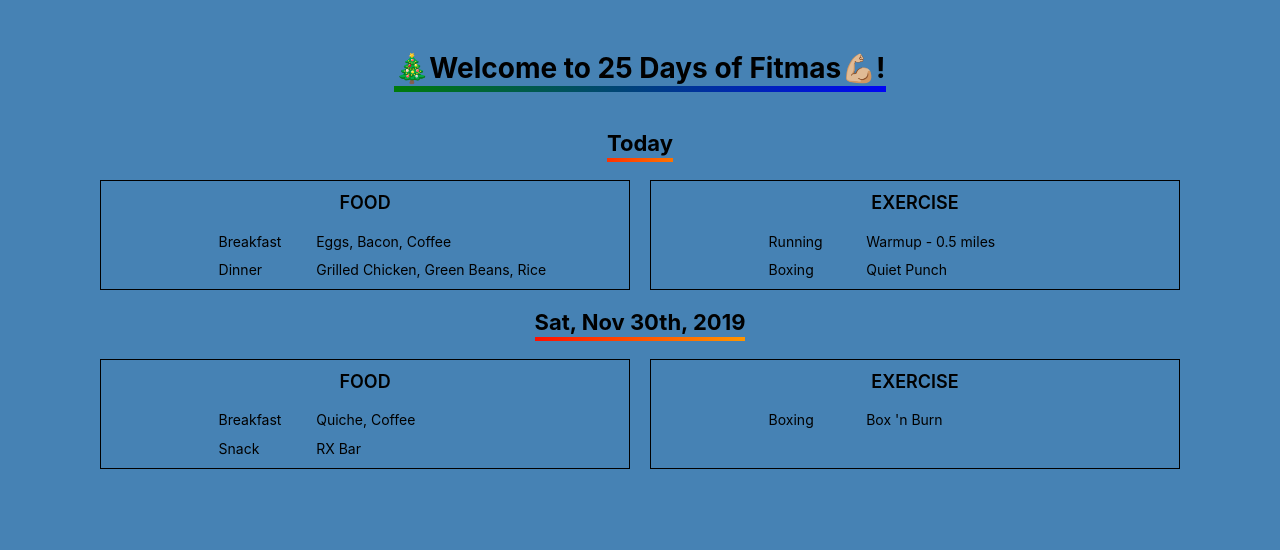
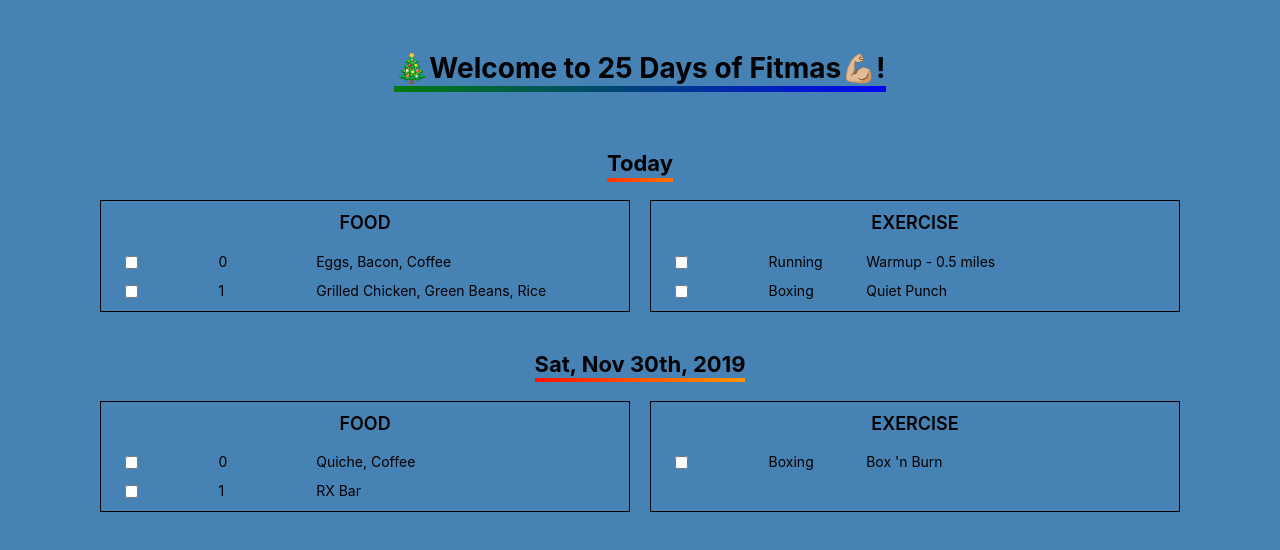
Before and after one commit to sbarli/fitmas, a React (Create React App) app: page / in a window 1280 px wide. Shown: the top 550 px of the page. Built offline with nearby package versions, Linux system fonts and the light colour scheme.

Commit message:
(refactor)  ♻️  to use new dummy data and new ViewItemRow component

```diff
--- a/src/components/DayView/DayView.jsx
+++ b/src/components/DayView/DayView.jsx
@@ -1,14 +1,15 @@
-import React from 'react';
+import React, { useState } from 'react';
 import PropTypes from 'prop-types';
 import moment from 'moment';
 // components
 import Header from '../../libs/ui/Header/Header';
-import Paragraph from '../../libs/ui/Paragraph/Paragraph';
+import ViewItemRow from '../ViewItemRow/ViewItemRow';
 
 // styled components
 import styled from 'styled-components/macro';
 const Wrapper = styled.div`
   width: 100%;
+  margin-top: 2rem;
 `;
 
 const ViewContainer = styled.div`
@@ -22,52 +23,87 @@ const View = styled.div`
   padding: 1rem 2rem;
 `;
 
-const Row = styled.div(({ first }) => `
-  ${!first ? 'margin-top: 1rem;' : ''}
-  display: grid;
-  grid-template-columns: 20% 20% 1fr;
-`);
-
-// helper functions
-const createFoodRow = (day, meal, isFirst = false) => {
-  console.log('isFirst: ', isFirst);
-  return (
-    <Row key={`${day}-${meal.mealType}`} first={isFirst}>
-      <div></div>
-      <div>
-        <Paragraph singleSpaced>{meal.mealType}</Paragraph>
-      </div>
-      <div>
-        <Paragraph singleSpaced>{meal.items.join(', ')}</Paragraph>
-      </div>
-    </Row>
-  );
-};
-
-const createExerciseRow = (day, exercise, isFirst = false) => {
-  console.log('isFirst: ', isFirst);
-  return (
-    <Row key={`${day}-${exercise.category}-${exercise.item}`} first={isFirst}>
-      <div></div>
-      <div>
-        <Paragraph singleSpaced>{exercise.category}</Paragraph>
-      </div>
-      <div>
-        <Paragraph singleSpaced>{exercise.item}</Paragraph>
-      </div>
-    </Row>
-  );
-};
-
-const DayView = ({ day, data: { food, exercise } }) => {
+const DayView = ({ day, data }) => {
+  const [food, updateFood] = useState(data.food);
+  const [exercise, updateExercise] = useState(data.exercise);
+  const checkChange = (type, checkName, checkVal) => {
+    switch (type) {
+      case 'food':
+        const mealToSearchFor = checkName.split('_')[1];
+        const updatedFood = Object.keys(food).reduce((updated, category) => ({
+          ...updated,
+          [category]: Object.assign(
+            {},
+            food[category],
+            category === mealToSearchFor ? { done: checkVal } : {}
+          ),
+        }), {});
+        updateFood(updatedFood);
+        break;
+      case 'exercise':
+        const splitName = checkName.split('_');
+        const exCat = splitName[1];
+        const exItem = splitName[2];
+        const updatedExercise = exercise.map(ex => (
+          ex.category === exCat && ex.item === exItem
+            ? Object.assign({}, ex, { done: checkVal })
+            : Object.assign({}, ex)
+        ));
+        updateExercise(updatedExercise);
+        break;
+      default:
+        console.log(`unknown value checked - type: ${type}, name: ${checkName}, value: ${checkVal}`);
+    }
+  };
+  const createExerciseRows = (data) => {
+    return data.map((exercise, i) => {
+      const exerciseData = {
+        category: exercise.category,
+        items: exercise.item,
+        name: `${dayText}_${exercise.category}_${exercise.item}`,
+        done: exercise.done,
+        checkChange,
+      };
+      return (
+        <ViewItemRow
+          key={exerciseData.name}
+          rowType="exercise"
+          day={dayText}
+          data={exerciseData}
+          isFirst={i === 0}
+        />
+      )
+    });
+  };
+  const createFoodRows = (food) => {
+    return Object.keys(food).map((category, i) => {
+      const details = food[category];
+      const mealData = {
+        category,
+        items: details.items.join(', '),
+        name: `${dayText}_${category}`,
+        done: details.done,
+        checkChange,
+      };
+      return (
+        <ViewItemRow
+          key={mealData.name}
+          rowType="food"
+          day={dayText}
+          data={mealData}
+          isFirst={i === 0}
+        />
+      )
+    });
+  };
   const DayHeader = typeof day === 'string'
     ? day
     : moment(day).format('ddd, MMM Do, YYYY');
   const dayText = typeof day === 'string'
-    ? day
-    : moment(day).format('YYYY-dd-MM');
-  const FoodItems = food.map((meal, i) => createFoodRow(dayText, meal, i === 0));
-  const ExerciseItems = exercise.map((item, i) => createExerciseRow(dayText, item, i === 0));
+    ? moment().format('YYYYMMDD')
+    : moment(day).format('YYYYMMDD');
+  const FoodItems = createFoodRows(food);
+  const ExerciseItems = createExerciseRows(exercise);
   return (
     <Wrapper>
       <Header size="h2" center>
@@ -89,7 +125,7 @@ const DayView = ({ day, data: { food, exercise } }) => {
 
 DayView.defaultProps = {
   data: {
-    food: [],
+    food: {},
     exercise: [],
   },
 };
@@ -100,7 +136,7 @@ DayView.propTypes = {
     PropTypes.instanceOf(Date),
   ]).isRequired,
   data: PropTypes.shape({
-    food: PropTypes.arrayOf(PropTypes.object),
+    food: PropTypes.object,
     exercise: PropTypes.arrayOf(PropTypes.object),
   }).isRequired,
 };
```
